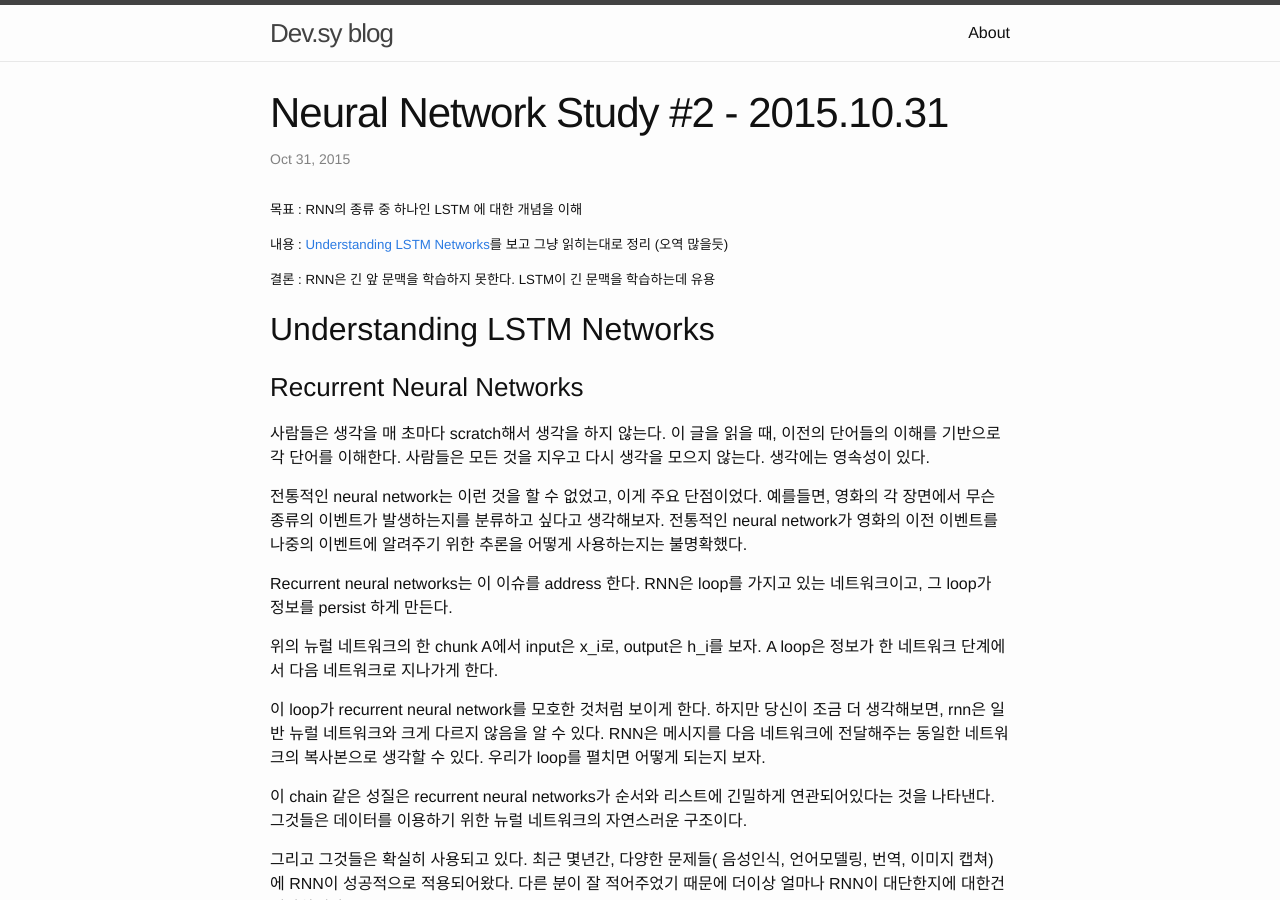
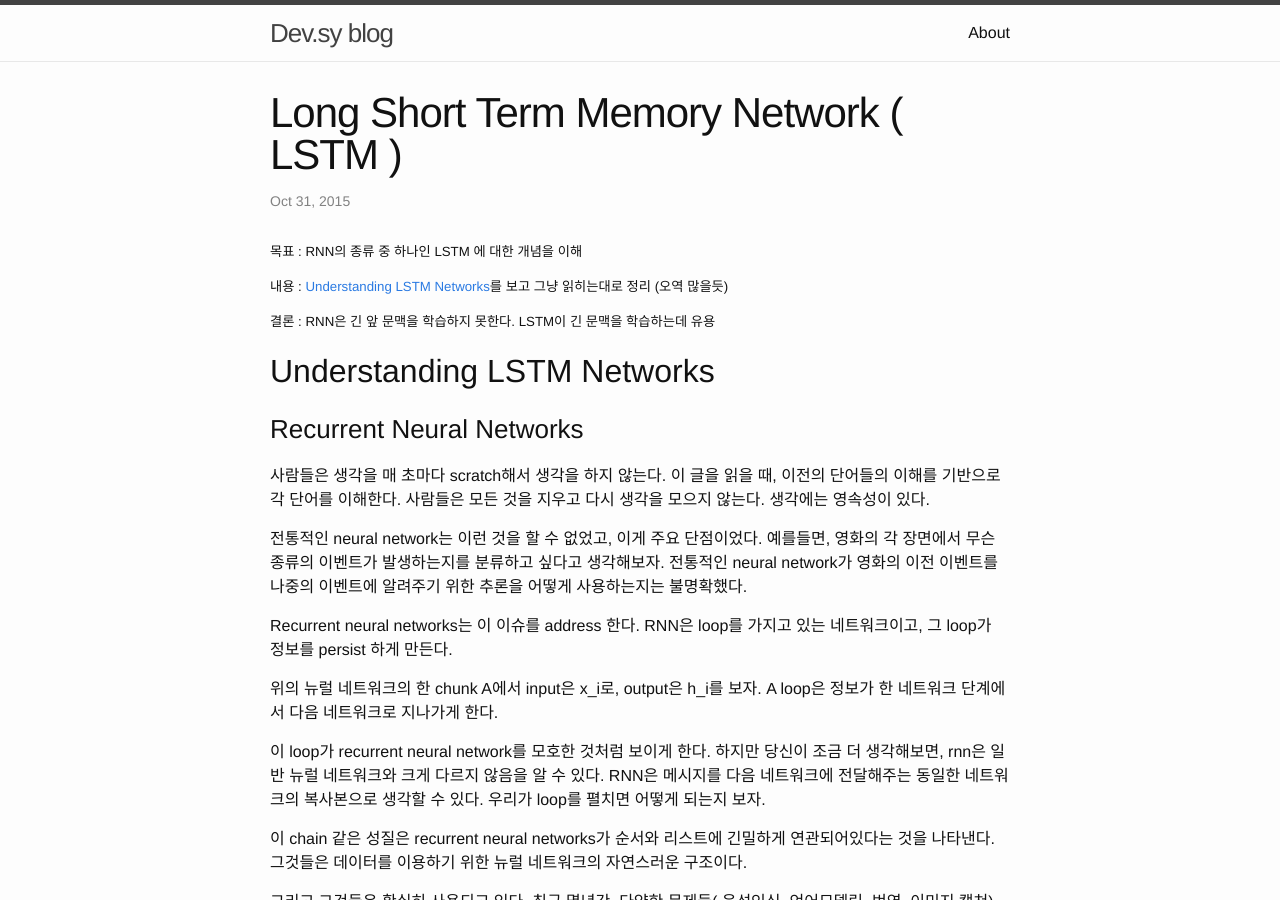
Before and after one commit to soyoon/soyoon.github.io, a Jekyll site: the page built from _posts/2015-10-31-LSTM-Networks.markdown, in a window 1280 px wide and 900 px high. Built offline with Jekyll 4.4.1, drawn with Linux system fonts in a browser that asks for light colours.

Commit message:
제목수정

```diff
--- a/_posts/2015-10-27-Neural-Network-Language-Model.markdown
+++ b/_posts/2015-10-27-Neural-Network-Language-Model.markdown
@@ -1,6 +1,6 @@
 ---
 layout: post
-title:  "Neural Network Study #1 - 2015.10.27 "
+title:  "Languege Model, Recurrent Neural Network"
 date:   2015-10-27 22:00:00
 categories: Neural Network
 ---
--- a/_posts/2015-10-31-LSTM-Networks.markdown
+++ b/_posts/2015-10-31-LSTM-Networks.markdown
@@ -1,6 +1,6 @@
 ---
 layout: post
-title:  "Neural Network Study #2 - 2015.10.31"
+title:  "Long Short Term Memory Network ( LSTM )"
 date:   2015-10-31 22:00:00
 categories: Neural Network
 ---
```
